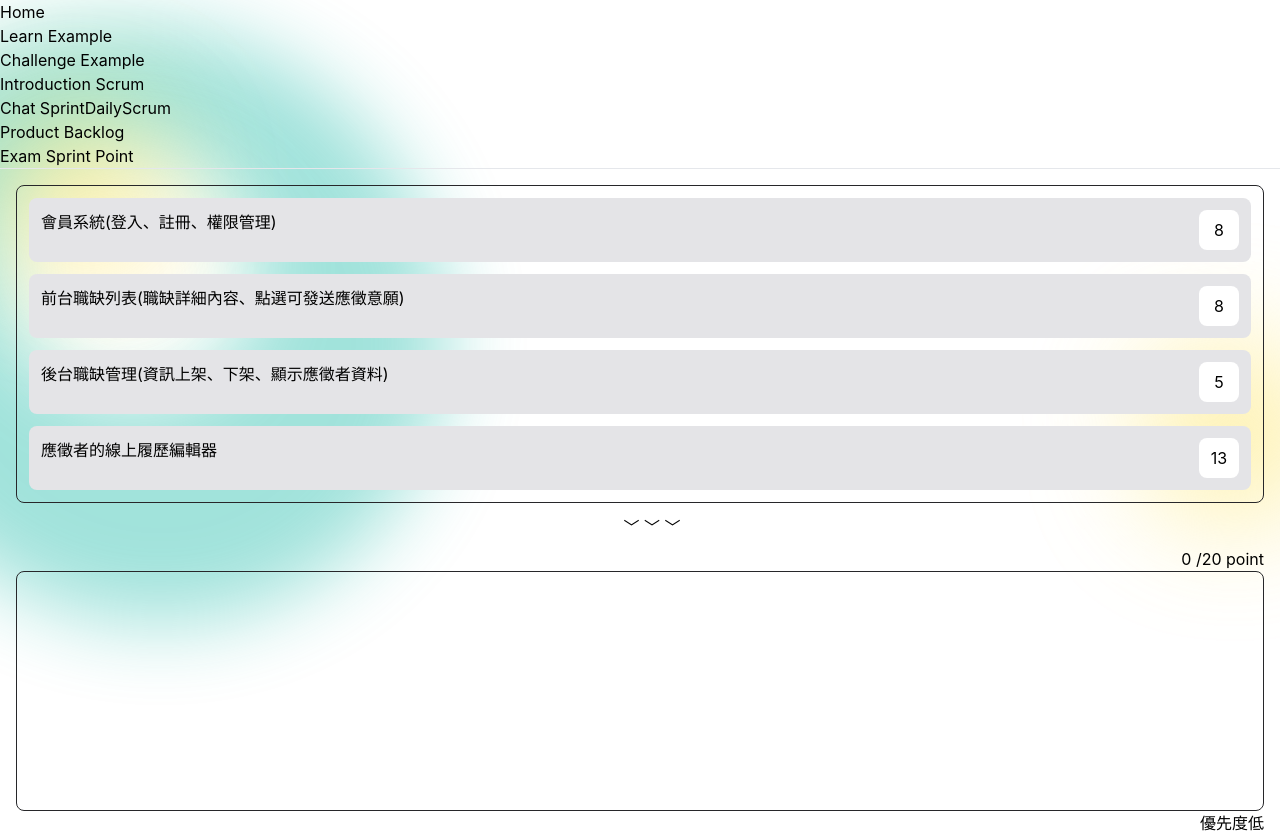
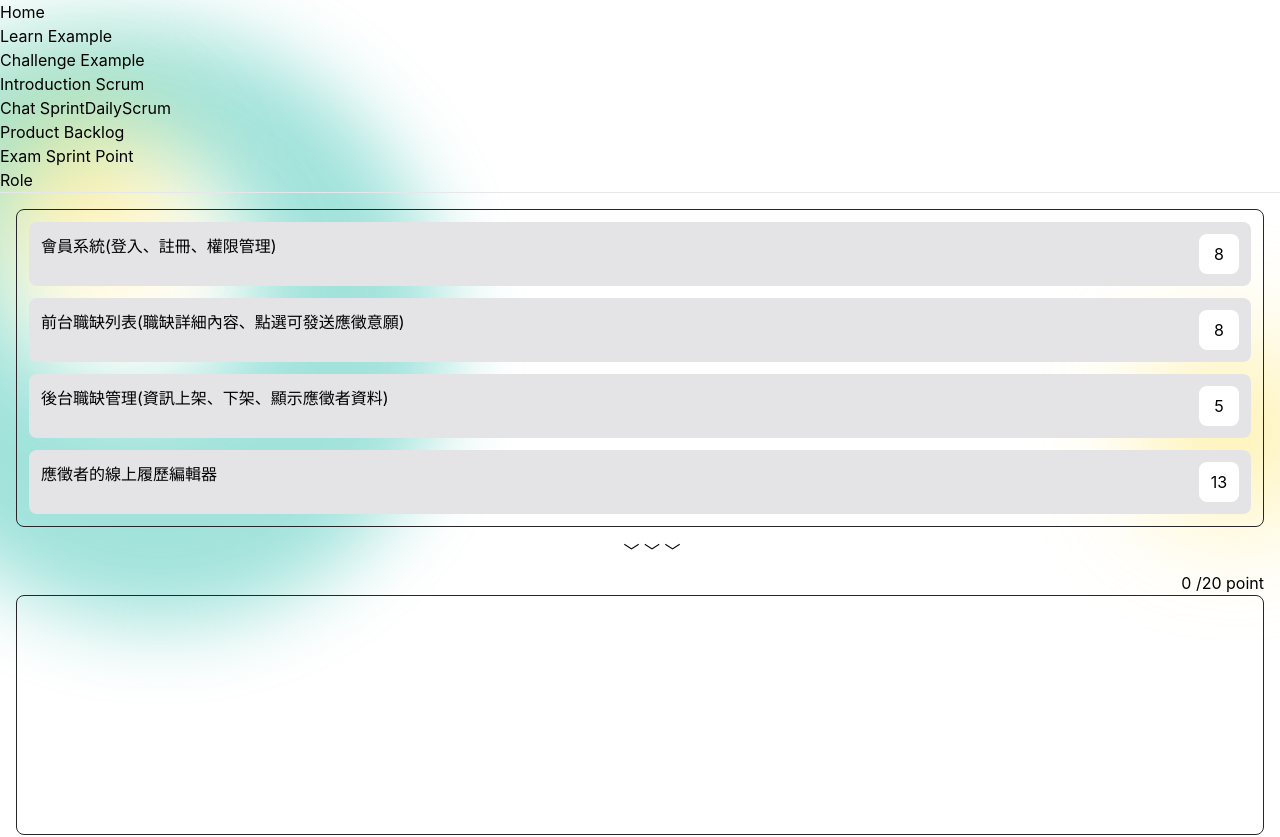
Before and after one commit to alphatero/f2e_scrum_frontend, a React (Create React App) app: page /exam/sprint-point in a window 1280 px wide. Shown: the top 837 px of the page. Built offline with nearby package versions, Linux system fonts and the light colour scheme.

Commit message:
fix: set role photo default css to  null

```diff
--- a/src/components/introduction/RolePhoto.jsx
+++ b/src/components/introduction/RolePhoto.jsx
@@ -2,14 +2,14 @@ import clsx from 'clsx';
 import { ReactComponent as ProfilePhoto } from '../../assets/icon/profile-photo.svg';
 
 export function RolePhoto(props) {
-  const { topcss, widthcss, heightcss } = props;
+  const { topcss = null, widthcss = null, heightcss = null } = props;
   return (
 
     <ProfilePhoto className={clsx(
       'absolute m-auto inset-0',
-      (topcss || ''),
-      (widthcss || ''),
-      (heightcss || ''),
+      topcss,
+      widthcss,
+      heightcss,
     )}
     />
 
--- a/src/constants/navbarList.js
+++ b/src/constants/navbarList.js
@@ -34,6 +34,11 @@ export const pageList = [
     link: '/exam/sprint-point',
     label: 'Exam Sprint Point',
   },
+  {
+    id: 8,
+    link: '/introduction/role',
+    label: 'Role',
+  },
 ];
 
 export default pageList;
```
